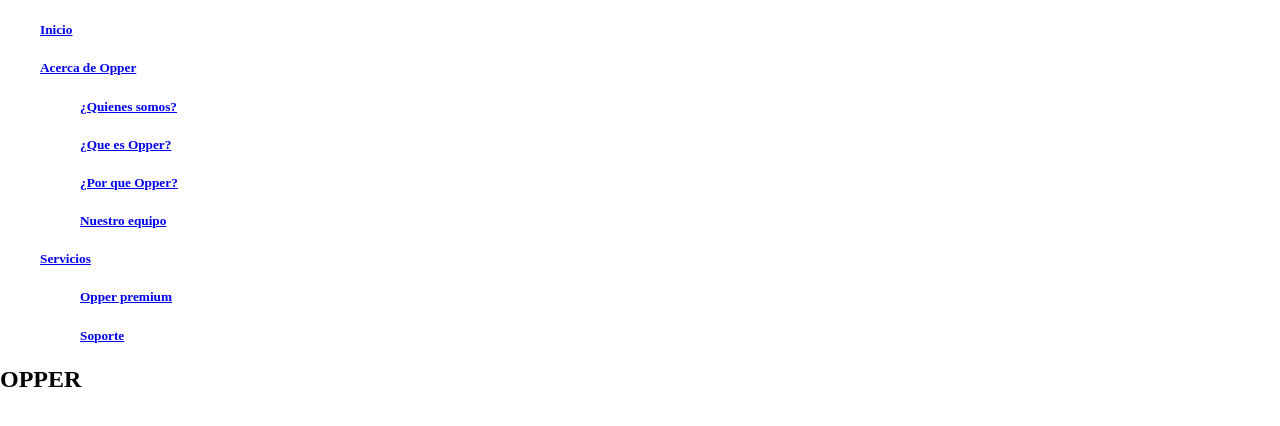
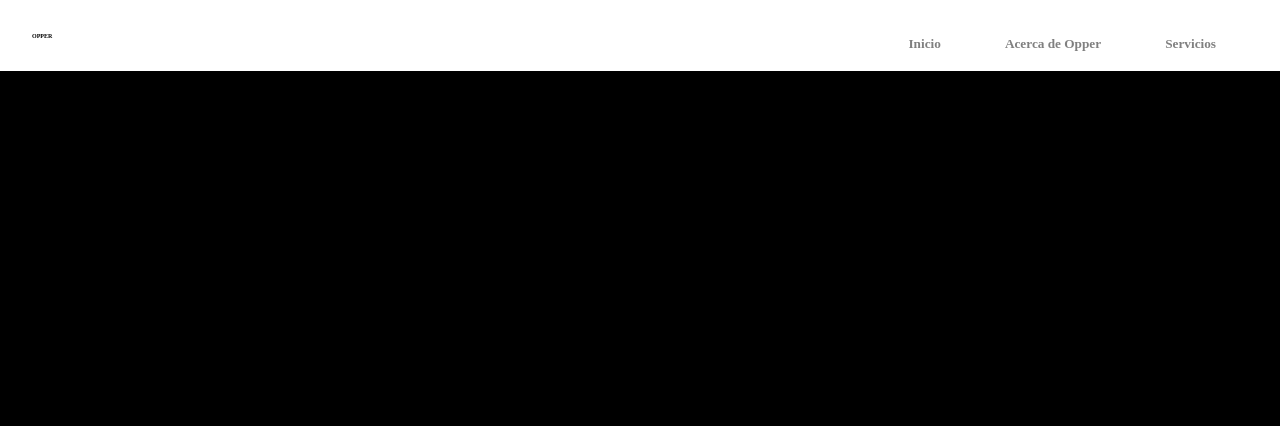
Before and after one commit to est0800/Opper-app, a React (Create React App) app: page / in a window 1280 px wide. Shown: the top 426 px of the page. Built offline with nearby package versions, Linux system fonts and the light colour scheme.

Commit message:
Update styles.css

```diff
--- a/src/styles.css
+++ b/src/styles.css
@@ -1,45 +1,50 @@
-.Login-bar {
-  font-family: "Roboto Condensed", sans-serif;
-  display: block;
-  padding: 3px;
-  text-indent: 45px;
-  font-size: 13px;
+body{
+  background-color: black;
 }
 
-li {
-  text-decoration: none;
+.Menu-Container{
+
+  padding: 2em;
+  background-color: white;
+}
+
+h2{
+  font-size: 5%;
+}
+
+
+.Menu{
+  float:right;
+
+
+
+}
+
+.Menu ul{
+  display: flex;
+  padding: 0%;
+  margin: 0%;
   list-style: none;
 }
 
-.Login-menu {
-  text-decoration-line: none;
+.Menu a{
+  margin-top: -50px;
+  display:block ;
+  padding: 2em;
+  height: 8%;
+  background-color: white;
   text-decoration: none;
-  text-decoration-color: none;
-  text-decoration-skip: none;
-  text-decoration-style: none;
   color: gray;
+
+
 }
 
-a:hover {
-  text-decoration-line: initial;
-  color: whitesmoke;
+
+
+.Menu ul li ul{
+  display: none;
 }
 
-.d-flex {
-  display: flex;
-  justify-content: right;
-  margin-left: 1160px;
+.Menu ul li a:hover + ul, .Menu ul li ul:hover{
+  display: block;
 }
-
-.icon {
-  vertical-align: middle;
-  display: inline-block;
-  margin-top: -60px;
-  margin-left: 45px;
-  padding: 0px;
-}
-
-.Login-menu-Container {
-  padding: 5px;
-  background-color: black;
-}
```
